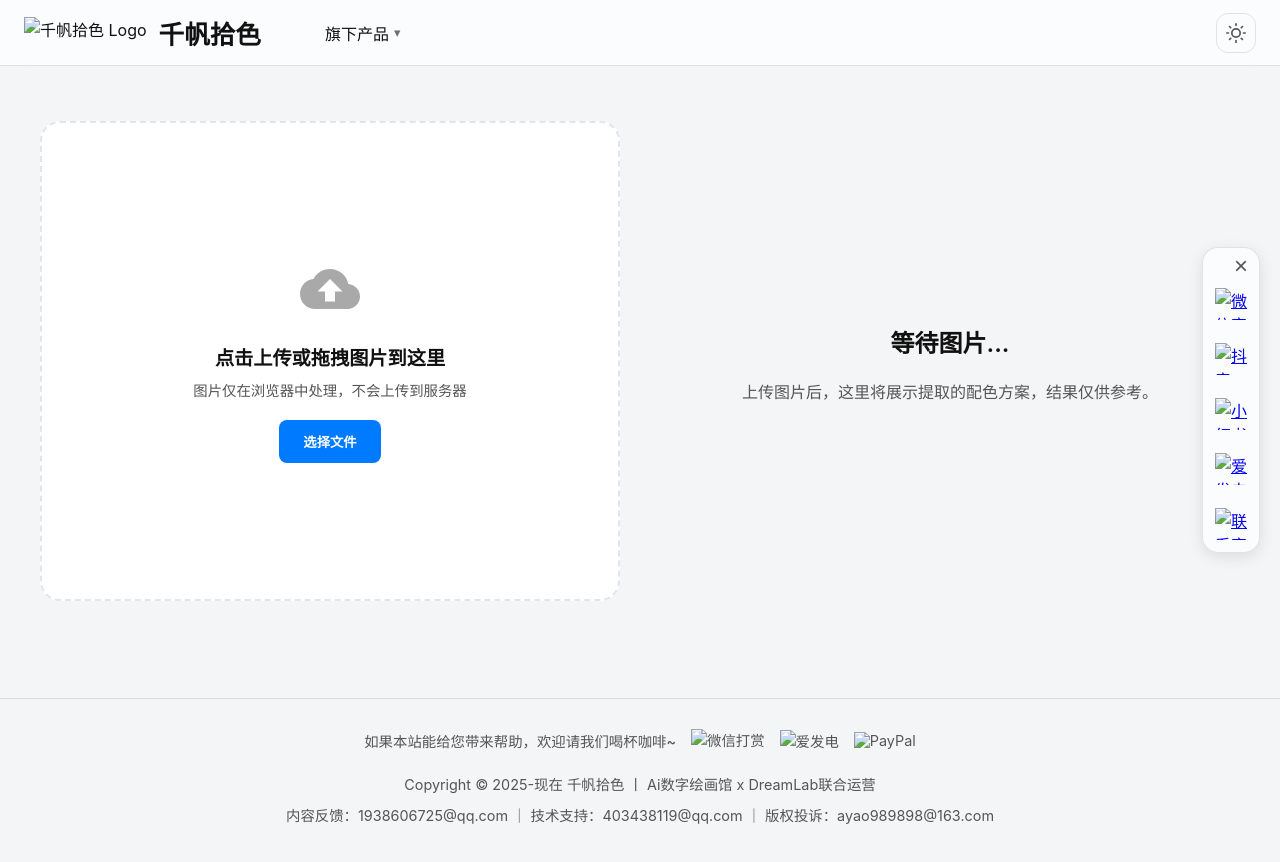
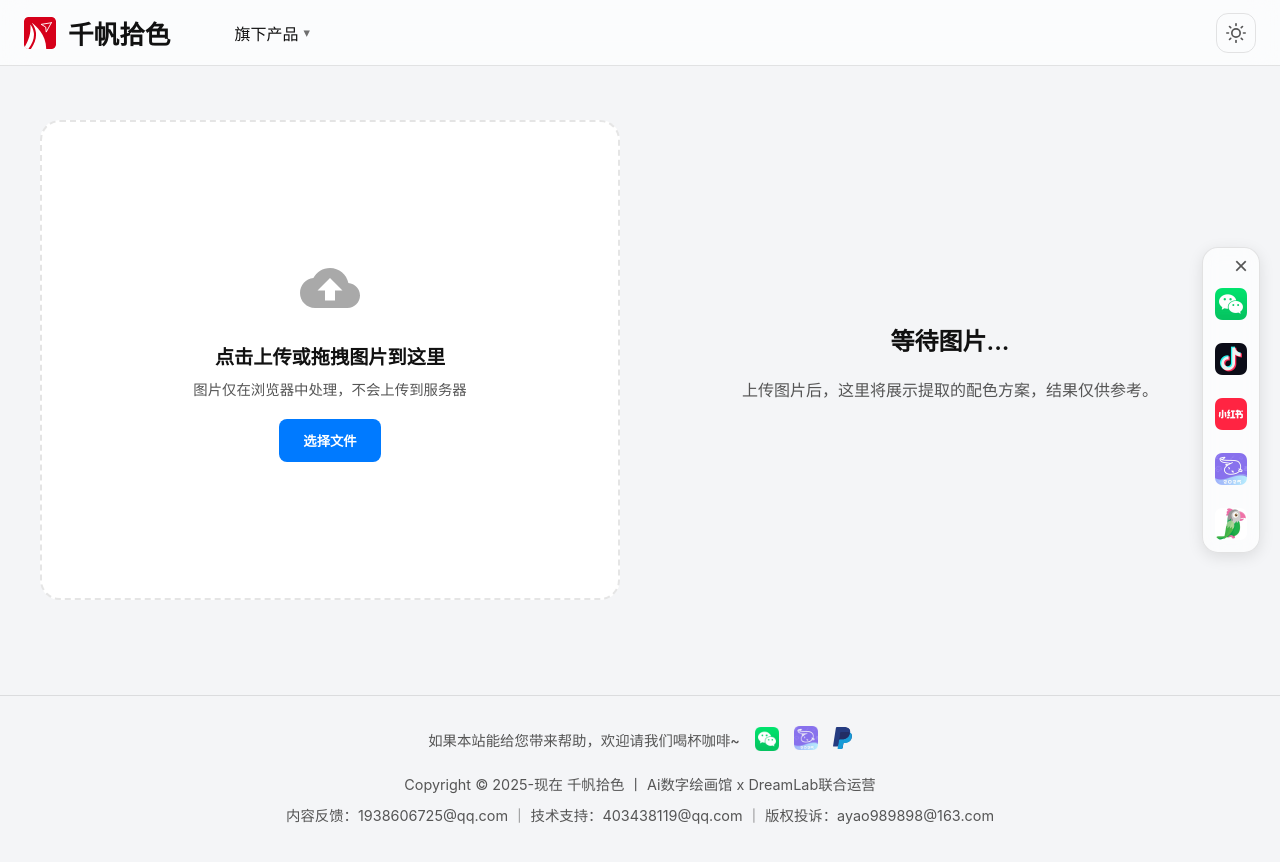
Before and after one commit to Anshengsen/QianfanPicker, a plain HTML site: page index.html in a window 1280 px wide. Drawn offline with Linux system fonts and the light colour scheme; the site is published under a folder, as on GitHub Pages, so addresses that start at the root find nothing.

Commit message:
Update index.html

```diff
--- a/index.html
+++ b/index.html
@@ -4,7 +4,7 @@
     <meta charset="UTF-8" />
     <meta name="viewport" content="width=device-width, initial-scale=1.0" />
     <title>千帆拾色 - 在线图片取色，智能提取配色方案</title>
-    <link rel="icon" type="image/svg+xml" href="/icon/千帆拾色.svg" />
+    <link rel="icon" type="image/svg+xml" href="icon/千帆拾色.svg" />
     <meta name="description" content="千帆拾色是一个免费的在线图片颜色提取工具。上传任何图片，即可快速获取主色调和完整的配色方案，为你的设计和创意项目提供灵感。">
     <meta name="keywords" content="图片取色, 颜色提取, 配色方案, 调色板, 在线工具, 设计灵感, HEX, RGB, Color Picker, Palette Generator">
     <link rel="stylesheet" href="style.css" />
@@ -12,7 +12,7 @@
 <body>
     <header>
         <a href="/" class="logo-link">
-            <img src="/icon/千帆拾色.svg" alt="千帆拾色 Logo" class="logo-img">
+            <img src="icon/千帆拾色.svg" alt="千帆拾色 Logo" class="logo-img">
             <h1>千帆拾色</h1>
         </a>
         <nav id="mainNav"></nav>
@@ -79,19 +79,19 @@
           <div class="donation-section">
             <span class="donation-title">如果本站能给您带来帮助，欢迎请我们喝杯咖啡~</span>
             <div class="donation-item wechat-donate">
-              <img src="/icon/微信.png" alt="微信打赏" class="donation-icon">
+              <img src="icon/微信.png" alt="微信打赏" class="donation-icon">
               <div class="wechat-qr-popup">
-                <img src="/icon/微信打赏.png" alt="微信支付二维码">
+                <img src="icon/微信打赏.png" alt="微信支付二维码">
               </div>
             </div>
             <div class="donation-item">
               <a href="https://afdian.com/a/DreamLab" target="_blank" rel="noopener noreferrer">
-                <img src="/icon/爱发电.png" alt="爱发电" class="donation-icon">
+                <img src="icon/爱发电.png" alt="爱发电" class="donation-icon">
               </a>
             </div>
             <div class="donation-item">
               <a href="https://paypal.me/AnShengsen" target="_blank" rel="noopener noreferrer">
-                <img src="/icon/paypal.svg" alt="PayPal" class="donation-icon">
+                <img src="icon/paypal.svg" alt="PayPal" class="donation-icon">
               </a>
             </div>
           </div>
@@ -109,25 +109,25 @@
       <ul class="sidebar-list">
         <li class="sidebar-item">
           <a href="javascript:void(0);" class="sidebar-link">
-            <img src="/icon/微信.png" alt="微信客服" class="sidebar-icon">
+            <img src="icon/微信.png" alt="微信客服" class="sidebar-icon">
           </a>
           <div class="qr-popup">
-            <img src="/icon/微信关注.png" alt="微信二维码">
+            <img src="icon/微信关注.png" alt="微信二维码">
             <span>微信</span>
           </div>
         </li>
         <li class="sidebar-item">
           <a href="javascript:void(0);" class="sidebar-link">
-            <img src="/icon/抖音.png" alt="抖音" class="sidebar-icon">
+            <img src="icon/抖音.png" alt="抖音" class="sidebar-icon">
           </a>
           <div class="qr-popup">
-            <img src="/icon/抖音关注.png" alt="抖音二维码">
+            <img src="icon/抖音关注.png" alt="抖音二维码">
             <span>抖音</span>
           </div>
         </li>
         <li class="sidebar-item">
           <a href="https://www.xiaohongshu.com/user/profile/6123bdb4000000000101c43b" target="_blank" rel="noopener noreferrer" class="sidebar-link">
-            <img src="/icon/小红书.png" alt="小红书" class="sidebar-icon">
+            <img src="icon/小红书.png" alt="小红书" class="sidebar-icon">
           </a>
           <div class="tooltip">
             <span>小红书</span>
@@ -135,7 +135,7 @@
         </li>
         <li class="sidebar-item">
           <a href="https://afdian.com/a/DreamLab" target="_blank" rel="noopener noreferrer" class="sidebar-link">
-            <img src="/icon/爱发电.png" alt="爱发电" class="sidebar-icon">
+            <img src="icon/爱发电.png" alt="爱发电" class="sidebar-icon">
           </a>
           <div class="tooltip">
             <span>爱发电</span>
@@ -143,7 +143,7 @@
         </li>
         <li class="sidebar-item">
           <a href="https://tawk.to/chat/670231c0256fb1049b1dd270/1i9ge1cpl" target="_blank" rel="noopener noreferrer" class="sidebar-link">
-            <img src="/icon/tawk.png" alt="联系客服" class="sidebar-icon">
+            <img src="icon/tawk.png" alt="联系客服" class="sidebar-icon">
           </a>
           <div class="tooltip">
             <span>联系客服</span>
```
